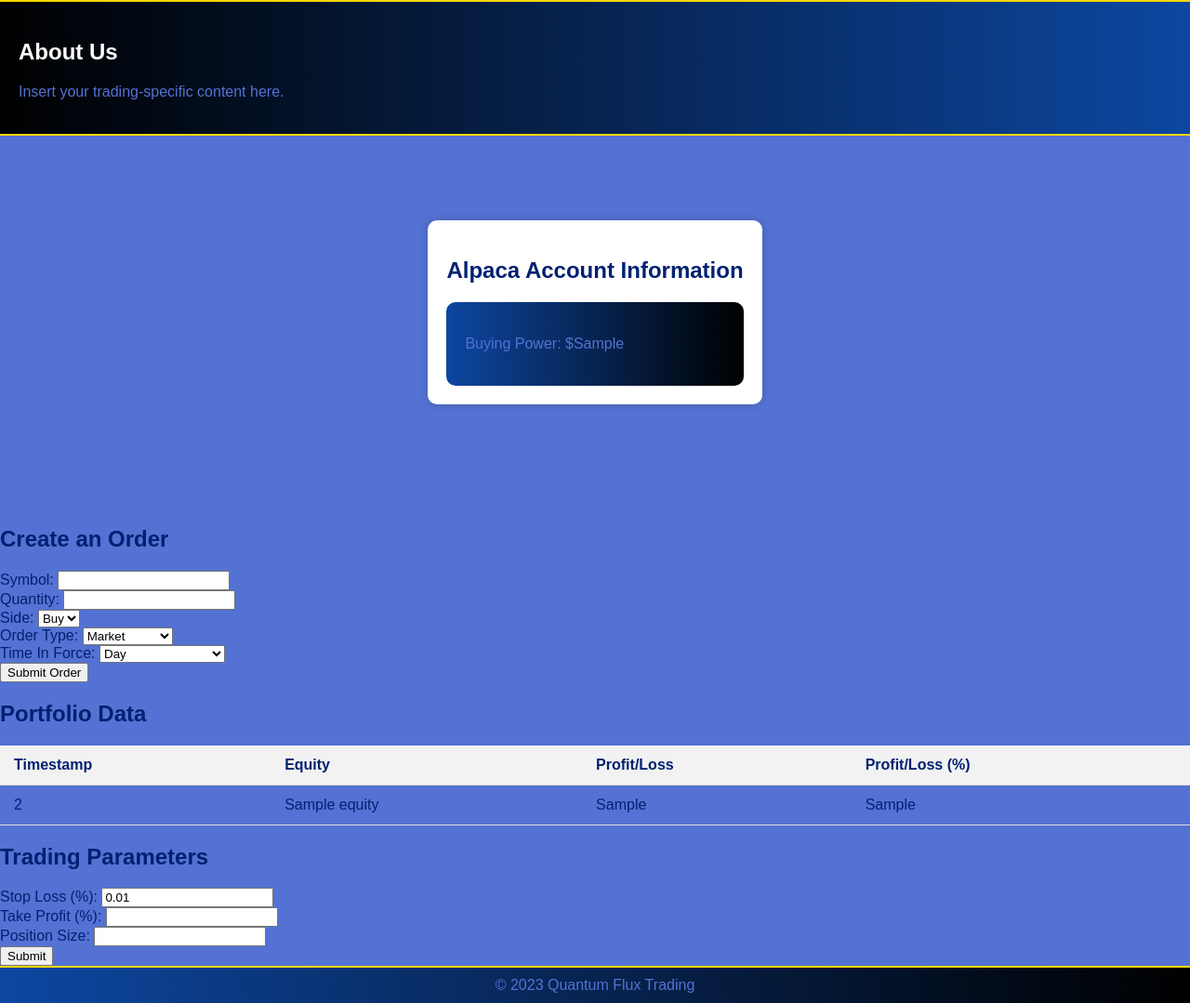
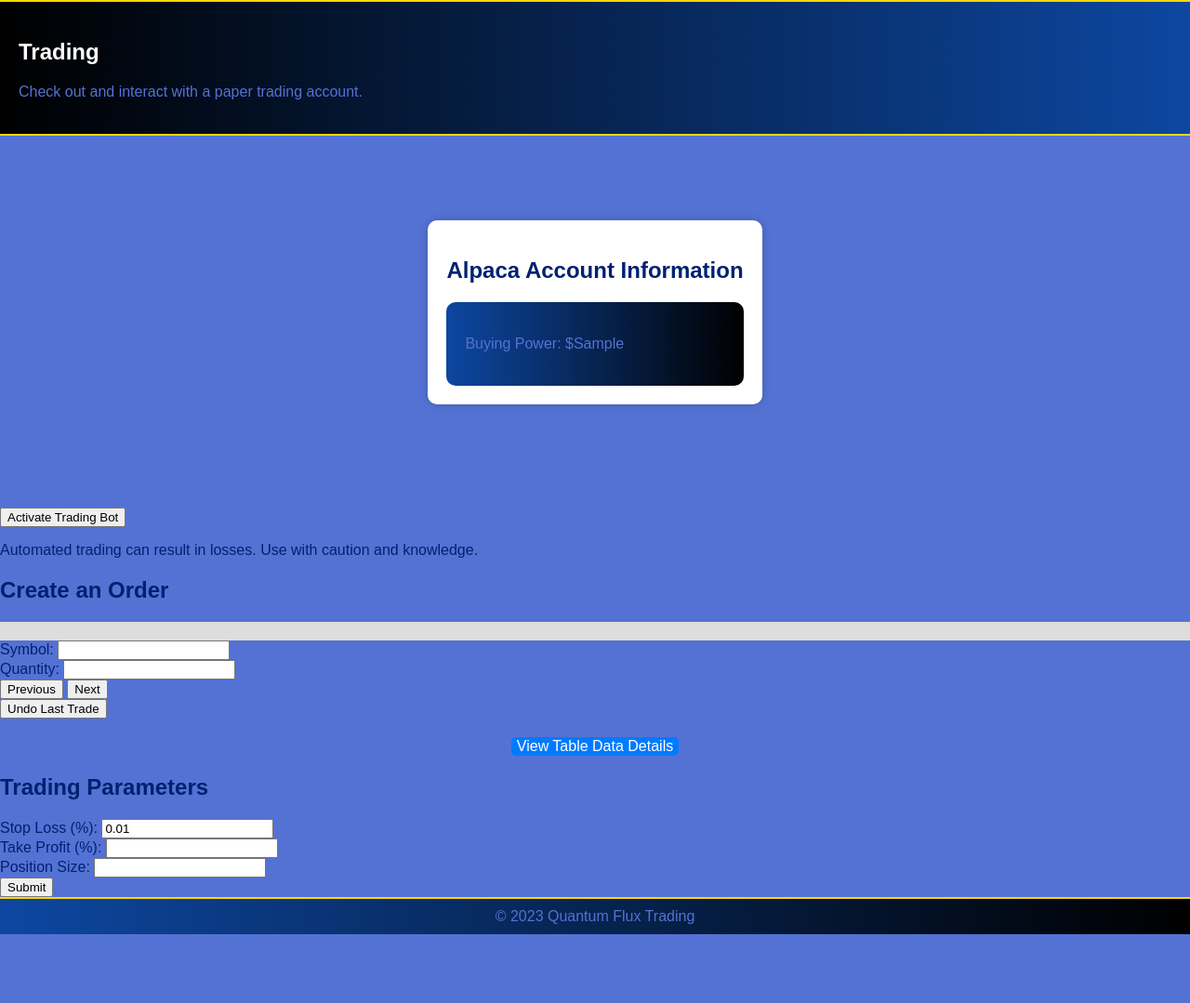
Before and after one commit to aseabroo/qft, a Flask app: page /trading in a window 1280 px wide. Shown: the part 178-1257 px from the top of the page at 93% size. After the commit the page ends 1183 px from the top, so only its background shows below. Run offline with Flask 3, Linux system fonts and the light colour scheme; a database or web service that is not in the repository returns one stand-in record (values such as "Sample title"); data that the repository does not hold is empty; some libraries are stand-ins or nearby versions.

Commit message:
added more

```diff
--- a/app.py
+++ b/app.py
@@ -6,7 +6,7 @@ from data_fetch import get_json_data
 from plot_stock_data import create_interactive_candlestick_with_timezone
 from url_builder import build_daily_url
 import alpaca_trading
-
+from cancel_order import delete_most_recent_order
 app = Flask(__name__)
 
 # API key for stock data
@@ -76,6 +76,13 @@ def trading():
 
     return render_template('trading.html', account_data=account_data, portfolio_data=portfolio_data)
 
+@app.route('/cancel_order')
+def cancel_order():
+    delete_most_recent_order()  # Use your actual API keys
+    flash("Order cancelled Successfully")
+    # Redirect back to the trading page or handle the response appropriately
+    return redirect(url_for('trading'))
+
 # Main entry point for the application
 if __name__ == '__main__':
     app.run(debug=True, port=8000)
--- /dev/null
+++ b/cancel_order.py
@@ -0,0 +1,63 @@
+import requests
+import json
+
+# Alpaca API credentials
+key_id = "PKP2V124H0HKOWUB4PJP"
+secret_key = "fS9uDM3vugecsTweCgvuTVGJnXonFMOLmdwIFf7d"
+
+
+def get_most_recent_order_id(api_key, api_secret):
+    url = "https://paper-api.alpaca.markets/v2/orders?status=open&limit=1"
+
+    headers = {
+        "accept": "application/json",
+        "APCA-API-KEY-ID": api_key,
+        "APCA-API-SECRET-KEY": api_secret
+    }
+
+    response = requests.get(url, headers=headers)
+
+    # Check if the response is successful
+    if response.status_code == 200:
+        # Parse the JSON response
+        orders = json.loads(response.text)
+
+        # Check if there's at least one order in the response
+        if orders:
+            # Return the ID of the first (most recent) order
+            return orders[0]['id']
+        else:
+            # No open orders found
+            return None
+    else:
+        # Handle errors (e.g., bad request, authentication error)
+        print(f"Failed to fetch orders: {response.text}")
+        return None
+
+
+# Function to delete the most recent order
+def delete_most_recent_order():
+
+    # Alpaca API credentials
+    api_key= "PKP2V124H0HKOWUB4PJP"
+    api_secret = "fS9uDM3vugecsTweCgvuTVGJnXonFMOLmdwIFf7d"
+
+    # Fetch the most recent order ID (implement this function based on your earlier code)
+    order_id = get_most_recent_order_id(api_key, api_secret)
+
+    if order_id:
+        url = f"https://paper-api.alpaca.markets/v2/orders/{order_id}"
+
+        headers = {
+            "APCA-API-KEY-ID": api_key,
+            "APCA-API-SECRET-KEY": api_secret
+        }
+
+        response = requests.delete(url, headers=headers)
+
+        if response.status_code == 200:
+            print("Order successfully deleted.")
+        else:
+            print(f"Failed to delete order: {response.text}")
+    else:
+        print("No recent order to delete.")
--- a/templates/base.html
+++ b/templates/base.html
@@ -133,6 +133,52 @@
             padding: 20px;
             border-radius: 10px;
         }
+        #progressBarContainer {
+            width: 100%;
+            background-color: #ddd;
+        }
+
+        #progressBar {
+            height: 20px;
+            width: 0%;
+            background-color: #4CAF50;
+            text-align: center;
+            line-height: 20px;
+            color: white;
+        }
+
+        .step {
+            display: none;
+        }
+
+        .step-active{
+            display: block;
+        }
+
+        .center-container {
+        display: flex;
+        flex-direction: column;
+        justify-content: top-center;
+        align-items: center;
+        padding-top: 20px ;
+        }
+
+        /* CSS for the "View Details" button */
+        .view-details-button {
+            display: inline-block;
+            background-color: #007bff; /* Blue color, you can change this */
+            color: white;
+            border: none;
+            cursor: pointer;
+            border-radius: 5px;
+            font-size: 16px;
+
+        }
+
+    /* CSS for the "details" section (portfolio data) */
+    .portfolio {
+        display: none;
+    }
 
         /* Footer styling with gradient background */
         footer {
--- a/templates/index.html
+++ b/templates/index.html
@@ -53,6 +53,7 @@
             </form>
         </section>
 
+        <!--Heuristic 4-->
         <!-- Section for displaying real-time data using a candlestick chart -->
         <section class="real-time-data">
             <h2>Candlestick Chart</h2>
--- a/templates/trading.html
+++ b/templates/trading.html
@@ -10,11 +10,12 @@
 
 <!-- Main content block -->
 {% block content %}
-
+<!-- JavaScript for form steps and progress bar -->
+<body>
 <!-- About Us Section with trading-specific content -->
 <section class="about-us">
-    <h2>About Us</h2>
-    <p>Insert your trading-specific content here.</p>
+    <h2>Trading</h2>
+    <p>Check out and interact with a paper trading account.</p>
 </section>
 
 <!-- Container for account information with centered alignment -->
@@ -39,12 +40,23 @@
         </ul>
     {% endif %}
 {% endwith %}
+<!--Heuristic 1-->
+<button title="Activate the bot to automate trades based on selected strategies, saving you time and potentially maximizing profits.">Activate Trading Bot</button>
+<!---Heuristic 2-->
+<p>Automated trading can result in losses. Use with caution and knowledge.</p>
 
 
 <!-- Form to create an order -->
 <section class="order-form">
     <h2>Create an Order</h2>
+    <!-- Progress Bar -->
+    <div id="progressBarContainer">
+        <div id="progressBar"></div>
+    </div>
+
     <form method="POST" action="/trading">
+        <!-- Step 1: Symbol & Quantity -->
+        <div class="step">
             <label for="symbol">Symbol:</label>
             <input type="text" id="symbol" name="symbol" required>
             <br>
@@ -52,7 +64,10 @@
             <label for="qty">Quantity:</label>
             <input type="number" id="qty" name="qty" required>
             <br>
+        </div>
 
+        <!-- Step 2: Order Side & Type -->
+        <div class="step">
             <label for="side">Side:</label>
             <select id="side" name="side" required>
                 <option value="buy">Buy</option>
@@ -64,25 +79,41 @@
             <select id="type" name="type" required>
                 <option value="market">Market</option>
                 <option value="limit">Limit</option>
-            <option value="stop">Stop</option>
-            <option value="stop_limit">Stop Limit</option>
-            <option value="trailing_stop">Trailing Stop</option>
+                <!-- ... other options ... -->
             </select>
             <br>
+        </div>
 
+        <!-- Step 3: Time In Force & Other Parameters -->
+        <div class="step">
             <label for="time_in_force">Time In Force:</label>
             <select id="time_in_force" name="time_in_force" required>
                 <option value="day">Day</option>
                 <option value="gtc">Good 'Til Canceled</option>
-            <!-- Add other time in force options as needed -->
+                <!-- ... other options ... -->
             </select>
             <br>
+            <!-- ... other parameters ... -->
+        </div>
 
-        <!-- Add other order parameters here (notional, limit_price, stop_price, etc.) -->
-
-        <button type="submit_c">Submit Order</button>
+        <!-- Navigation Buttons -->
+        <button type="button" onclick="movePrev(currentStep, steps)">Previous</button>
+        <button type="button" onclick="moveNext(currentStep, steps)">Next</button>
+        <button type="submit" id="submitBtn" style="display:none;">Submit Order</button>
     </form>
 </section>
+<!-- Other HTML content above -->
+
+
+
+<!--Heuristic 5-->
+<button onclick="cancelOrder()">Undo Last Trade</button>
+<script>
+    function cancelOrder() {
+        // Send a request to the server to cancel the last order
+        window.location.href = '/cancel_order';
+    }
+</script>
 
 <!-- Create a div for the Plotly graph -->
 <div id="portfolio-graph"></div>
@@ -158,8 +189,25 @@
     });
 </script>
 
+<!-- Heuristic 3 -->
+<div class="center-container">
+<button class="view-details-button" onclick="toggleDetails()">View Table Data Details</button>
+</div>
+<script>
+    // JavaScript for toggling detailed data
+    function toggleDetails() {
+        var details = document.getElementById("details");
+
+        if (details.style.display === "none" || details.style.display === "") {
+            details.style.display = "block"; // Show portfolio data
+        } else {
+            details.style.display = "none"; // Hide portfolio data
+        }
+    }
+</script>
+
 <!-- Display portfolio data in a table -->
-<section class="portfolio">
+<section class="portfolio" id="details" style="display:none;">
     <h2>Portfolio Data</h2>
     <table>
         <thead>
@@ -204,5 +252,76 @@
     </form>
 </section>
 
+<!-- JavaScript for form steps and progress bar -->
+<script>
+ var currentStep = 0;
+var steps;
+var symbolInput;
+var qtyInput;
+
+document.addEventListener('DOMContentLoaded', function() {
+    steps = document.getElementsByClassName("step");
+    symbolInput = document.getElementById("symbol");
+    qtyInput = document.getElementById("qty");
+    showStep(currentStep);
+
+    // Add event listeners to symbol and quantity inputs
+    symbolInput.addEventListener('input', checkInputs);
+    qtyInput.addEventListener('input', checkInputs);
+});
+
+function showStep(n) {
+    console.log("showing step: ", n);
+    // Hide all steps
+    for (var i = 0; i < steps.length; i++) {
+        steps[i].style.display = "none";
+    }
+    // Show the current step
+    steps[n].style.display = "block";
+    if (n == 0) {
+        document.getElementById("submitBtn").style.display = "none";
+    } else if (n == steps.length - 1) {
+        document.getElementById("submitBtn").style.display = "block";
+    } else {
+        document.getElementById("submitBtn").style.display = "none";
+    }
+}
+
+function moveNext() {
+    if (currentStep < steps.length - 1) {
+        steps[currentStep].style.display = "none";
+        currentStep++;
+        showStep(currentStep); // Pass currentStep as a parameter
+        setProgressBar(currentStep); // Update the progress bar
+    }
+}
+
+function movePrev() {
+    if (currentStep > 0) {
+        steps[currentStep].style.display = "none";
+        currentStep--;
+        showStep(currentStep); // Pass currentStep as a parameter
+        setProgressBar(currentStep); // Update the progress bar
+    }
+}
+
+function setProgressBar(curStep) {
+    var progressBar = document.getElementById("progressBar");
+    var width = (100 / steps.length) * (curStep + 1);
+    progressBar.style.width = width + "%";
+}
+
+function checkInputs() {
+    // Check if both symbol and quantity inputs have values
+    var symbolValue = symbolInput.value.trim();
+    var qtyValue = qtyInput.value.trim();
+
+    if (symbolValue !== "" && qtyValue !== "") {
+        // Both inputs have values, update the progress bar
+        setProgressBar(currentStep);
+    }
+}
+
+</script></body>
 {% endblock %}
 </html>
```
Also changed, not shown: quality_assessment.txt (added, +31 -0 lines). Lines whose indentation alone changed are shown as unchanged.
